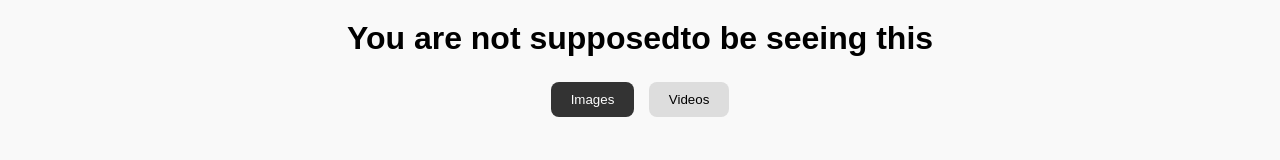
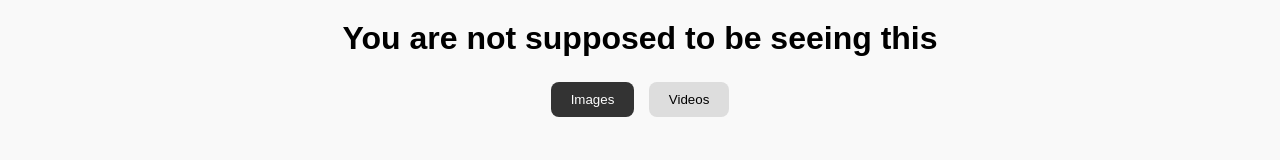
Before and after one commit to DevilHunter1337/devilhunter1337.github.io, a plain HTML site: page index.html in a window 1280 px wide. Shown: the top 160 px of the page. Drawn offline with Linux system fonts and the light colour scheme.

Commit message:
Fix typo in heading text

```diff
--- a/index.html
+++ b/index.html
@@ -8,7 +8,7 @@
 </head>
 <body>
 
-<h1>You are not supposedto be seeing this</h1>
+<h1>You are not supposed to be seeing this</h1>
 
 <!-- Tabs -->
 <div class="tabs">
```
